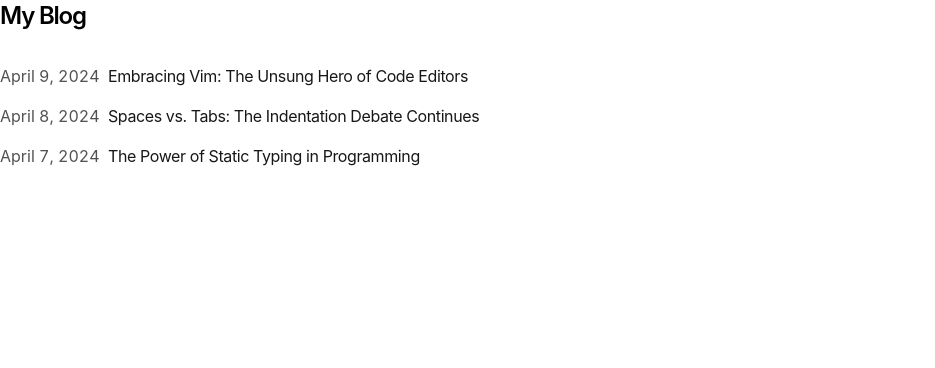
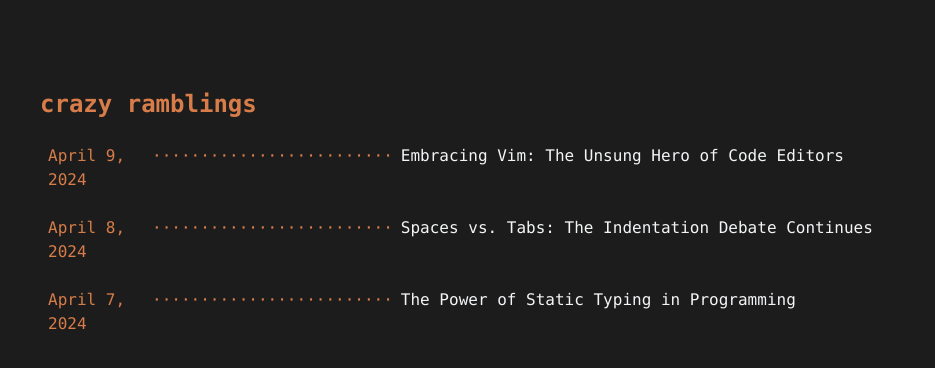
Before and after one commit to covixx/Portfolio, a Next.js app: page /blog in a window 1280 px wide. Shown: the top 368 px of the page, without its empty margins (0-935 px from the left). Built offline with nearby package versions, Linux system fonts and the light colour scheme.

Commit message:
testing blog change

```diff
--- a/app/blog/page.tsx
+++ b/app/blog/page.tsx
@@ -7,9 +7,11 @@ export const metadata = {
 
 export default function Page() {
   return (
-    <section>
-      <h1 className="font-semibold text-2xl mb-8 tracking-tighter">My Blog</h1>
-      <BlogPosts />
-    </section>
+    <div className="min-h-screen bg-[#1c1c1c]">
+      <section className="container mx-auto px-4 py-8">
+        <h1 className="font-semibold text-2xl mb-8 tracking-tighter text-white"></h1>
+        <BlogPosts />
+      </section>
+    </div>
   )
 }
--- a/app/components/posts.tsx
+++ b/app/components/posts.tsx
@@ -5,32 +5,27 @@ export function BlogPosts() {
   let allBlogs = getBlogPosts()
 
   return (
-    <div>
+    <div className="bg-[#1c1c1c] text-gray-300 p-6 font-mono">
+      <h2 className="text-2xl font-semibold mb-4 text-[#d87d4a]">crazy ramblings</h2>
+      <div className="space-y-2">
         {allBlogs
-        .sort((a, b) => {
-          if (
-            new Date(a.metadata.publishedAt) > new Date(b.metadata.publishedAt)
-          ) {
-            return -1
-          }
-          return 1
-        })
+          .sort((a, b) => new Date(b.metadata.publishedAt).getTime() - new Date(a.metadata.publishedAt).getTime())
           .map((post) => (
             <Link
               key={post.slug}
-            className="flex flex-col space-y-1 mb-4"
               href={`/blog/${post.slug}`}
+              className="block hover:bg-gray-800 transition-colors duration-200 rounded p-2"
             >
-            <div className="w-full flex flex-col md:flex-row space-x-0 md:space-x-2">
-              <p className="text-neutral-600 dark:text-neutral-400 w-[100px] tabular-nums">
+              <div className="flex items-baseline">
+                <span className="text-[#d87d4a] w-24 flex-shrink-0">
                   {formatDate(post.metadata.publishedAt, false)}
-              </p>
-              <p className="text-neutral-900 dark:text-neutral-100 tracking-tight">
-                {post.metadata.title}
-              </p>
+                </span>
+                <span className="text-[#d87d4a] mx-2">·························  </span>
+                <span className="text-gray-100">{post.metadata.title}</span>
               </div>
             </Link>
           ))}
       </div>
+    </div>
   )
 }
--- a/app/page.tsx
+++ b/app/page.tsx
@@ -7,6 +7,7 @@ import { Home, FileText, Film, Twitter, Github, MapPinIcon, ArrowUpDown,Linkedin
 import { MdKeyboardReturn } from 'react-icons/md'
 import UsageStatsDashboard from './usagestats'
 import AsciiArt from './noblogs'
+
 export default function Component() {
    const [open, setOpen] = useState(false);
     const [selectedIndex, setSelectedIndex] = useState(0);
@@ -158,6 +159,7 @@ export default function Component() {
 
         <div className="grid md:grid-cols-2 gap-8">
           <AsciiArt />
+
           <UsageStatsDashboard />
         </div>
       </main>
```
Lines whose indentation alone changed are shown as unchanged.
